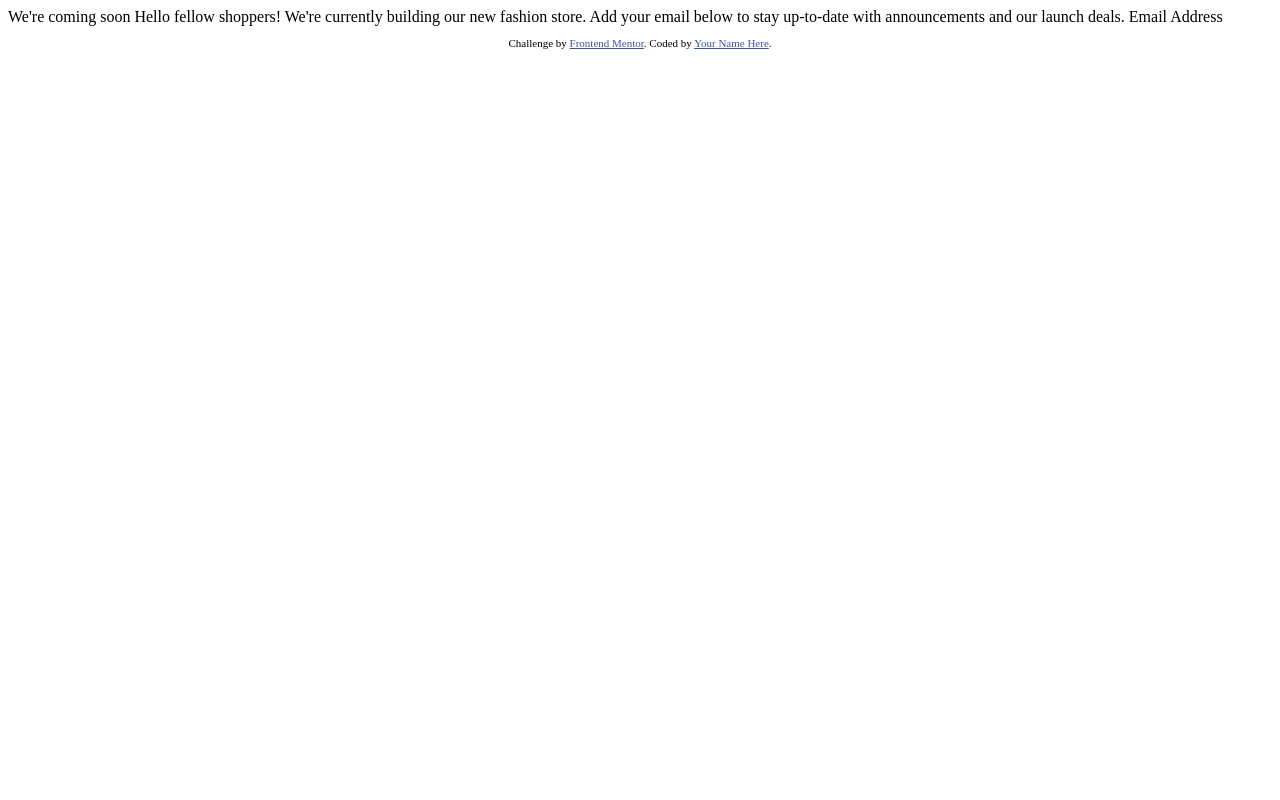
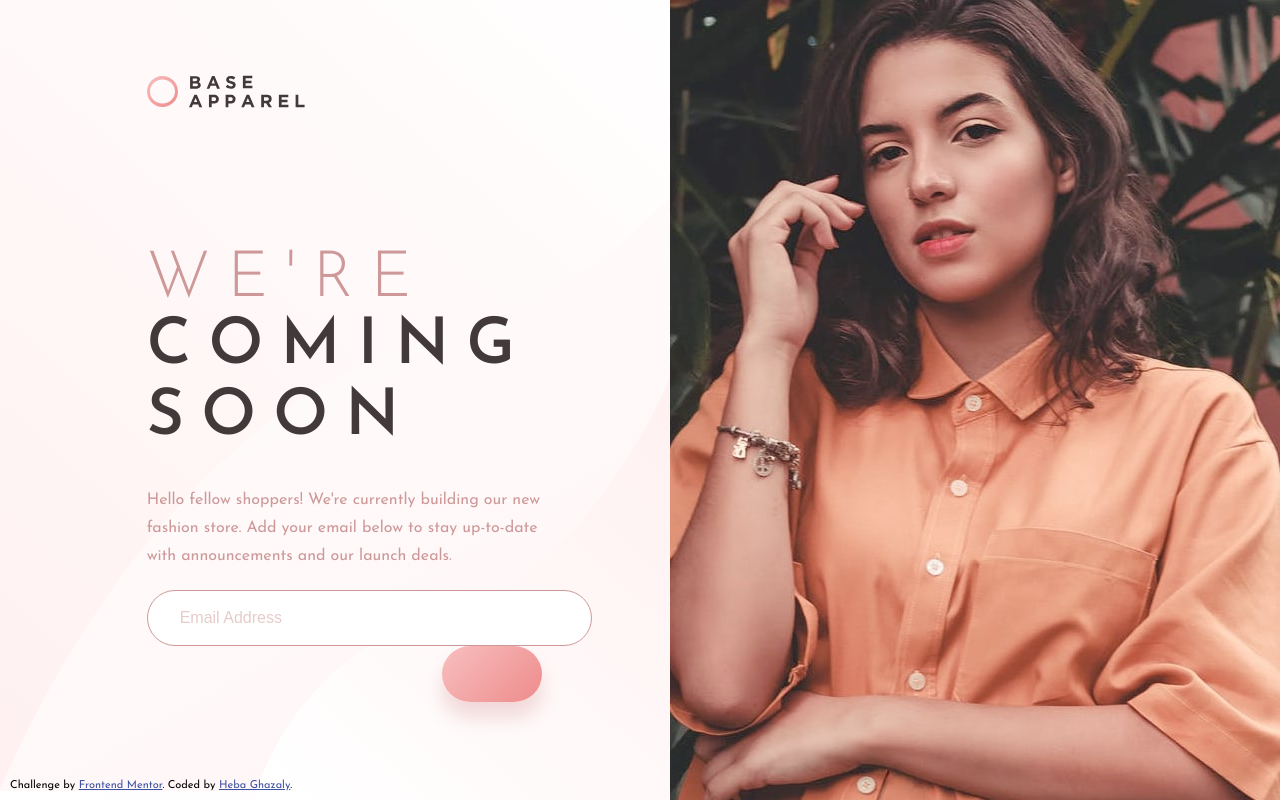
Before and after one commit to hebaghazali/base-apparel-coming-soon-page, a website: page index.html in a window 1280 px wide. Drawn offline with Linux system fonts and the light colour scheme.

Commit message:
Finish design

```diff
--- a/index.html
+++ b/index.html
@@ -1,32 +1,68 @@
 <!DOCTYPE html>
 <html lang="en">
   <head>
-  <meta charset="UTF-8">
-  <meta name="viewport" content="width=device-width, initial-scale=1.0"> <!-- displays site properly based on user's device -->
+    <meta charset="UTF-8" />
+    <meta name="viewport" content="width=device-width, initial-scale=1.0" />
+    <!-- displays site properly based on user's device -->
 
-  <link rel="icon" type="image/png" sizes="32x32" href="./images/favicon-32x32.png">
+    <link
+      rel="icon"
+      type="image/png"
+      sizes="32x32"
+      href="./images/favicon-32x32.png"
+    />
+
+    <link rel="stylesheet" href="css/main.css" />
 
     <title>Frontend Mentor | Base Apparel coming soon page</title>
 
     <!-- Feel free to remove these styles or customise in your own stylesheet 👍 -->
     <style>
-    .attribution { font-size: 11px; text-align: center; }
-    .attribution a { color: hsl(228, 45%, 44%); }
+      .attribution {
+        margin-top: -20px;
+        font-size: 11px;
+        padding-left: 10px;
+      }
+      .attribution a {
+        color: hsl(228, 45%, 44%);
+      }
     </style>
   </head>
   <body>
-
-  We're coming soon
-
-  Hello fellow shoppers! We're currently building our new fashion store.
-  Add your email below to stay up-to-date with announcements and our launch deals.
-
-  Email Address
+    <div class="container">
+      <div class="coming-soon-body">
+        <img src="images/logo.svg" alt="" />
+        <div class="coming-soon-body__content">
+          <h1 class="heading">
+            <span class="heading--main">We're</span>
+            <span class="heading--sub">coming soon</span>
+          </h1>
+          <div class="paragraph">
+            Hello fellow shoppers! We're currently building our new fashion
+            store. Add your email below to stay up-to-date with announcements
+            and our launch deals.
+          </div>
+          <form class="form">
+            <input type="text" placeholder="Email Address" />
+            <input type="submit" value="" />
+            <img src="/images/icon-arrow.svg" alt="" />
+          </form>
+        </div>
+      </div>
+      <img src="images/hero-desktop.jpg" class="coming-soon-image" />
+    </div>
 
     <footer>
       <p class="attribution">
-      Challenge by <a href="https://www.frontendmentor.io?ref=challenge" target="_blank">Frontend Mentor</a>.
-      Coded by <a href="#">Your Name Here</a>.
+        Challenge by
+        <a href="https://www.frontendmentor.io?ref=challenge" target="_blank"
+          >Frontend Mentor</a
+        >. Coded by
+        <a
+          href="https://www.frontendmentor.io/profile/hebaghazali"
+          target="_blank"
+          >Heba Ghazaly</a
+        >.
       </p>
     </footer>
   </body>
--- /dev/null
+++ b/scss/_base.scss
@@ -0,0 +1,17 @@
+@import url('https://fonts.googleapis.com/css2?family=Josefin+Sans:wght@300;400;600&display=swap');
+
+*,
+*::after,
+*::before {
+  margin: 0;
+  padding: 0;
+  box-sizing: inherit;
+}
+
+body {
+  box-sizing: border-box;
+  font-family: 'Josefin Sans',
+    sans-serif;
+  min-width: 100vw;
+  background: linear-gradient(150.03deg, #FFFFFF 0%, #FFF4F4 84.51%);
+}
--- /dev/null
+++ b/scss/_variables.scss
@@ -0,0 +1,6 @@
+$color-primary: #F8BFBF;
+$color-primary-darker: #EE8B8B;
+$color-secondary: #CE9898;
+$color-ternary: #EE8B8B;
+$color-dark: #423A3A;
+$color-white: #FFFFFF;
--- /dev/null
+++ b/scss/main.scss
@@ -0,0 +1,103 @@
+@import "variables";
+@import "base";
+
+.container {
+  display: flex;
+  justify-content: space-between;
+  height: 100vh;
+
+  .coming-soon-body {
+    width: 100%;
+    background-image: url("../images/bg-pattern-desktop-1.svg"),
+      url("../images/bg-pattern-desktop-2.svg");
+    background-position: top left, right bottom;
+    background-repeat: no-repeat;
+    padding-top: 9.36375vh;
+    padding-left: 11.4583%;
+
+    &__content {
+      padding-top: 17.01125vh;
+      max-width: 30.902vw;
+
+      .heading {
+        text-transform: uppercase;
+
+        &--main {
+          display: block;
+          font-weight: 300;
+          font-size: 4rem;
+          line-height: 100%;
+          letter-spacing: 1.0825rem;
+          color: $color-secondary;
+        }
+
+        &--sub {
+          font-weight: 600;
+          font-size: 4rem;
+          line-height: 111%;
+          letter-spacing: 1.0825rem;
+          color: $color-dark;
+        }
+      }
+
+      .paragraph {
+        padding-top: 4vh;
+        font-size: 1rem;
+        line-height: 175%;
+        color: $color-secondary;
+      }
+
+      .form {
+        position: relative;
+        margin-top: 5%;
+
+        input[type='text'] {
+          width: 445px;
+          height: 56px;
+          border: 1px solid $color-secondary;
+          border-radius: 1.75rem;
+          outline: none;
+          padding-left: 2rem;
+          color: $color-dark;
+          font-size: 1rem;
+          line-height: 1.75rem;
+        }
+
+        ::-webkit-input-placeholder {
+          color: $color-secondary;
+          opacity: 0.5;
+        }
+
+        :-ms-input-placeholder {
+          color: $color-secondary;
+          opacity: 0.5;
+        }
+
+        ::placeholder {
+          color: $color-secondary;
+          opacity: 0.5;
+        }
+
+        input[type='submit'] {
+          position: absolute;
+          right: 0;
+          width: 100px;
+          height: 56px;
+          background: linear-gradient(135deg, $color-primary 0%, $color-primary-darker 100%);
+          box-shadow: 0px 15px 20px rgba(198, 110, 110, 0.247569);
+          border-radius: 28px;
+          border: 0;
+          cursor: pointer;
+        }
+
+        img {
+          cursor: pointer;
+          position: absolute;
+          right: 41.16px;
+          top: 50%;
+          transform: translateY(-50%);
+        }
+      }
+    }
+  }
+}
```
Also changed, not shown: package.json (added, +22 -0 lines), css/main.css (added), images/bg-pattern-desktop-1.svg (added), images/bg-pattern-desktop-2.svg (added), 1 other file. Lines whose indentation alone changed are shown as unchanged.
